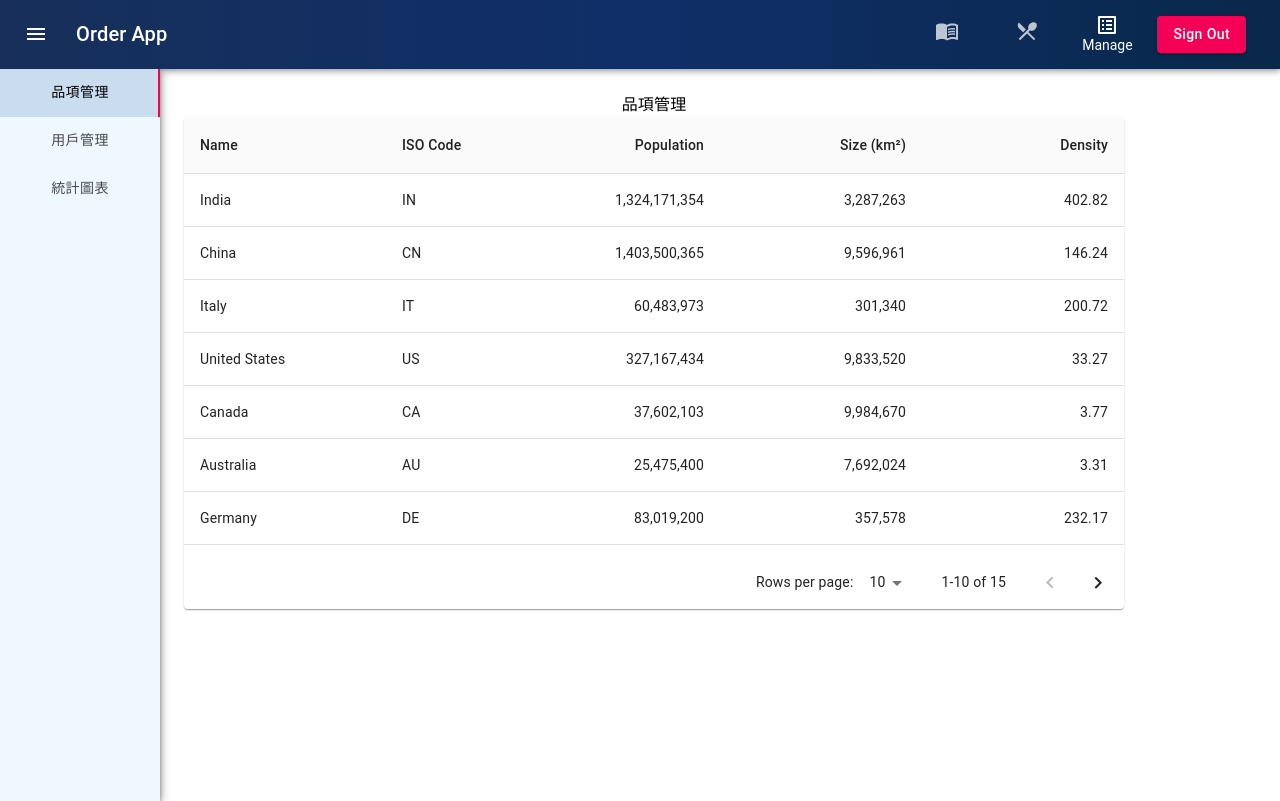
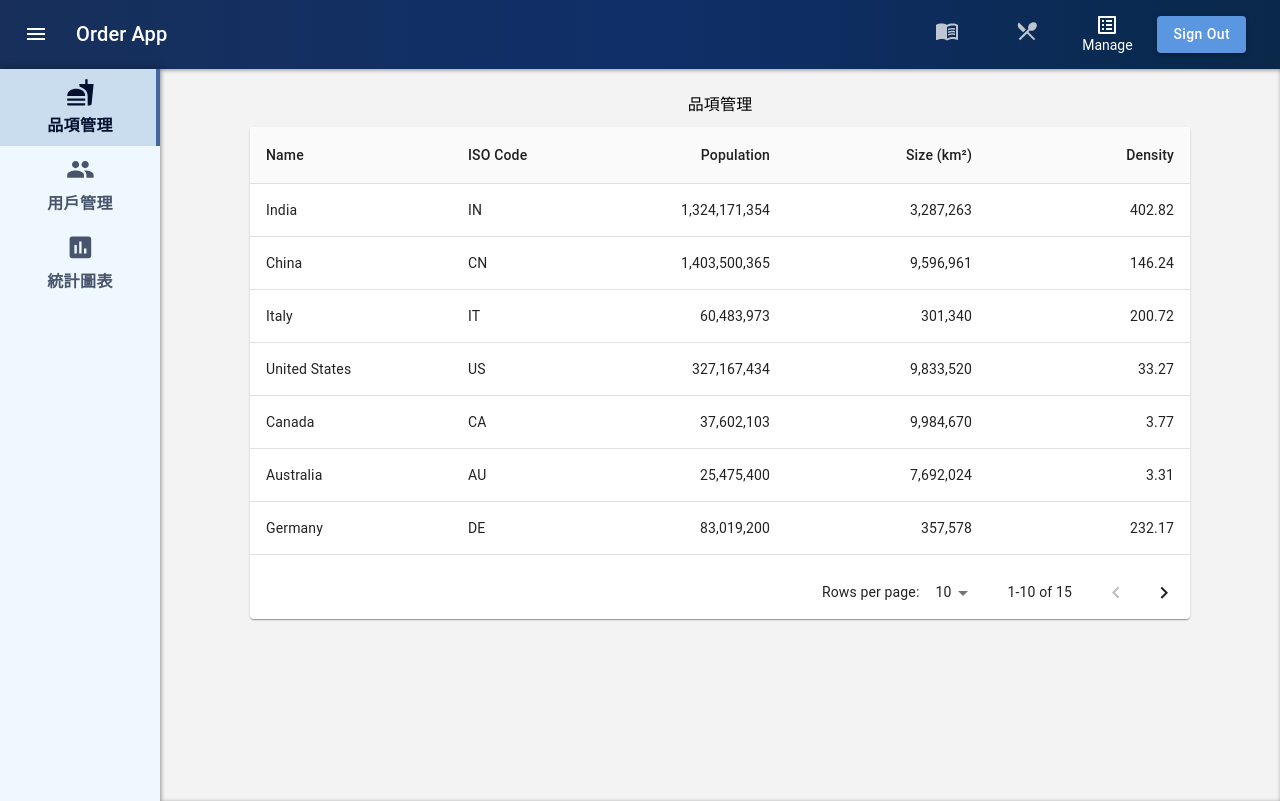
Before and after one commit to sponge2984/react-order-app, a React (Create React App) app: page /manage in a window 1280 px wide. Built offline with nearby package versions, Linux system fonts and the light colour scheme; sample sign-in values are in the browser's storage.

Commit message:
login & order & Manage css 調整

```diff
--- a/src/component/ItemTable.js
+++ b/src/component/ItemTable.js
@@ -60,7 +60,7 @@ const rows = [
 
 const useStyles = makeStyles({
     root: {
-        width: "100%",
+        margin: "10px",
     },
     container: {
         maxHeight: 440,
--- a/src/component/page/Login.js
+++ b/src/component/page/Login.js
@@ -10,21 +10,19 @@ import InputLabel from "@material-ui/core/InputLabel";
 import InputAdornment from "@material-ui/core/InputAdornment";
 
 import FormControl from "@material-ui/core/FormControl";
-
+import loginBackground from "../../assets/images/loginbackground.jpg";
 import Visibility from "@material-ui/icons/Visibility";
 import VisibilityOff from "@material-ui/icons/VisibilityOff";
 const useStyles = makeStyles((theme) => ({
-    root: {
-        "& > *": {
-            margin: theme.spacing(1),
-            width: "25ch",
-        },
-    },
     loginWrapper: {
-        width: "50%",
-        height: "50%",
-
-        margin: "10px auto",
+        width: "100vw",
+        height: "100vh",
+        display: "flex",
+        backgroundImage: `url(${loginBackground})`,
+        backgroundSize: "cover",
+        backgroundRepeat: "no-repeat",
+        backgroundPosition: "center center",
+        justifyContent: "center",
     },
     margin: {
         margin: theme.spacing(1),
@@ -36,10 +34,24 @@ const useStyles = makeStyles((theme) => ({
         width: "25ch",
     },
     formContainer: {
+        background: "#fff",
+        width: "300px",
+        height: "320px",
+        margin: "10px auto",
+        borderRadius: "5px",
+        boxShadow:
+            "0px 2px 4px -1px rgba(0,0,0,0.1), 0px 4px 4px 0px rgba(0,0,0,0.18), 0px 1px 10px 0px rgb(0,0,0,0.22)",
         display: "flex",
         flexDirection: "column",
         alignItems: "center",
         margin: "10px",
+    },
+    loginBtn: {
+        margin: "30px 10px 10px 10px",
+        background: "#5b96e0",
+        "&:hover": {
+            background: "#2e6ab5",
+        },
     },
 }));
 
@@ -182,10 +194,10 @@ export default function Login() {
                 </FormControl>
                 <Button
                     onClick={onSubmit}
-                    style={{ margin: "10px" }}
                     variant="contained"
                     color="primary"
                     disabled={isLoading}
+                    className={classes.loginBtn}
                 >
                     {isLoading ? "Logging in..." : "Log In"}
                 </Button>
--- a/src/component/page/Main.js
+++ b/src/component/page/Main.js
@@ -44,6 +44,10 @@ const useStyles = makeStyles((theme) => ({
     },
     authBtn: {
         margin: "0 10px",
+        "& button": {
+            backgroundColor: "#5b96e0",
+            "&:hover": { backgroundColor: "#3e75b9" },
+        },
     },
     menuButton: {
         marginRight: theme.spacing(2),
--- a/src/component/page/Manage.js
+++ b/src/component/page/Manage.js
@@ -6,6 +6,9 @@ import Tab from "@material-ui/core/Tab";
 import Typography from "@material-ui/core/Typography";
 import Box from "@material-ui/core/Box";
 import { useStylesManage } from "../styled/styledManage";
+import PeopleIcon from "@material-ui/icons/People";
+import AssessmentIcon from "@material-ui/icons/Assessment";
+import FastfoodIcon from "@material-ui/icons/Fastfood";
 function Manage() {
     const classes = useStylesMain();
     const classesManage = useStylesManage();
@@ -16,7 +19,10 @@ function Manage() {
     };
 
     return (
-        <div className={classes.root} style={{ justifyContent: "flex-start" }}>
+        <div
+            className={classes.root}
+            style={{ justifyContent: "flex-start", position: "relative" }}
+        >
             <Tabs
                 orientation="vertical"
                 variant="scrollable"
@@ -25,18 +31,39 @@ function Manage() {
                 aria-label="Vertical tabs example"
                 className={classesManage.tabs}
             >
-                <Tab label="品項管理" {...a11yProps(0)} />
-                <Tab label="用戶管理" {...a11yProps(1)} />
-                <Tab label="統計圖表" {...a11yProps(2)} />
+                <Tab
+                    icon={<FastfoodIcon />}
+                    label="品項管理"
+                    {...a11yProps(0)}
+                />
+                <Tab icon={<PeopleIcon />} label="用戶管理" {...a11yProps(1)} />
+                <Tab
+                    icon={<AssessmentIcon />}
+                    label="統計圖表"
+                    {...a11yProps(2)}
+                />
             </Tabs>
-            <TabPanel value={value} index={0}>
+            <TabPanel
+                value={value}
+                index={0}
+                className={value === 0 && classesManage.tabPanel}
+            >
                 品項管理
                 <ItemTable />
             </TabPanel>
-            <TabPanel value={value} index={1}>
+            <TabPanel
+                value={value}
+                index={1}
+                className={value === 1 && classesManage.tabPanel}
+            >
                 用戶管理
+                <ItemTable />
             </TabPanel>
-            <TabPanel value={value} index={2}>
+            <TabPanel
+                value={value}
+                index={2}
+                className={value === 2 && classesManage.tabPanel}
+            >
                 統計圖表
             </TabPanel>
         </div>
--- a/src/component/styled/styledManage.js
+++ b/src/component/styled/styledManage.js
@@ -1,11 +1,36 @@
 import { makeStyles } from "@material-ui/core/styles";
 export const useStylesManage = makeStyles({
     tabs: {
+        left: 0,
+        position: "absolute",
+        height: "100%",
         background: "aliceblue",
+        minWidth: "160px",
         boxShadow:
             "0px 2px 4px -1px rgba(0,0,0,0.12), 0px 4px 5px 0px rgba(0,0,0,0.24), 0px 1px 10px 0px rgba(0,0,0,0.42)",
         "& .Mui-selected": {
             background: "#caddef",
         },
+        "& .MuiTabs-indicator": {
+            backgroundColor: "#3f67a3",
+            width: "4px",
+        },
+        "& .MuiTab-wrapper": {
+            color: "#02102d",
+            fontSize: "16px",
+            fontWeight: "bold",
+            "& svg": { width: "1.2em", height: "1.2em" },
+        },
+    },
+    tabPanel: {
+        position: "absolute",
+        left: "160px",
+        width: "calc( 100% - 160px )",
+        height: "100%",
+        boxShadow: "inset 1px 1px 4px 0px #0000006b",
+        display: "flex",
+        justifyContent: "center",
+        background: "#f3f3f3",
+        flex: 1,
     },
 });
--- a/src/component/styled/styledOrder.js
+++ b/src/component/styled/styledOrder.js
@@ -23,7 +23,7 @@ export const useStylesOrder = makeStyles((theme) => ({
         boxShadow:
             "inset 0px 2px 4px -1px rgba(0,0,0,0.12), inset 0px 4px 5px 0px rgba(0,0,0,0.24)",
         height: "100%",
-        background: "#2f3038",
+        background: "#2f3038eb", //"#2f3038",
         width: "100%",
         flexDirection: "column",
         display: "flex",
@@ -72,7 +72,11 @@ export const useStylesOrder = makeStyles((theme) => ({
         width: "100px",
         height: "36px",
         background:
-            "radial-gradient(circle, rgba(171,130,9,0.9990371148459384) 5%, rgba(159,120,5,1) 34%, rgba(124,95,9,1) 68%, rgba(78,58,0,1) 100%)",
+            "radial-gradient(circle, rgba(171,130,9,0.9990371148459384) 5%, rgba(159,120,5,1) 34%, rgb(143 109 10) 68%, rgb(116 86 0) 100%)",
+        "&:hover": {
+            background:
+                "radial-gradient(circle, rgb(152 116 8 / 100%) 5%, rgb(141 106 4) 34%, rgb(125 95 9) 68%, rgb(98 72 0) 100%)",
+        },
     },
     title: {
         fontWeight: "bold",
@@ -81,7 +85,7 @@ export const useStylesOrder = makeStyles((theme) => ({
         display: "flex",
         padding: "5px",
         alignItems: "center",
-        background: "#a2a2a27a",
+        background: "#dcdcdc",
         boxShadow:
             "inset 0px 2px 4px -1px rgba(0,0,0,0.12), inset 0px 4px 5px 0px rgba(0,0,0,0.24), inset 0px 1px 10px 0px rgba(0,0,0,0.42)",
     },
@@ -92,8 +96,7 @@ export const useStylesOrder = makeStyles((theme) => ({
         alignItems: "center",
         color: "#fff",
         fontSize: "18px",
-        background:
-            "linear-gradient(180deg, rgb(165 165 165 / 100%) 5%, rgb(134 134 134) 34%, rgb(101 101 101) 68%, rgb(86 86 86))",
+        background: "linear-gradient(to right, #1b386d, #163f8f, #115095)",
         boxShadow:
             "0px 2px 4px -1px rgba(0,0,0,0.12), 0px 4px 5px 0px rgba(0,0,0,0.24), 0px 1px 10px 0px rgba(0,0,0,0.42)",
         "& .thName": {
```
Also changed, not shown: src/assets/images/loginbackground.jpg (added).
